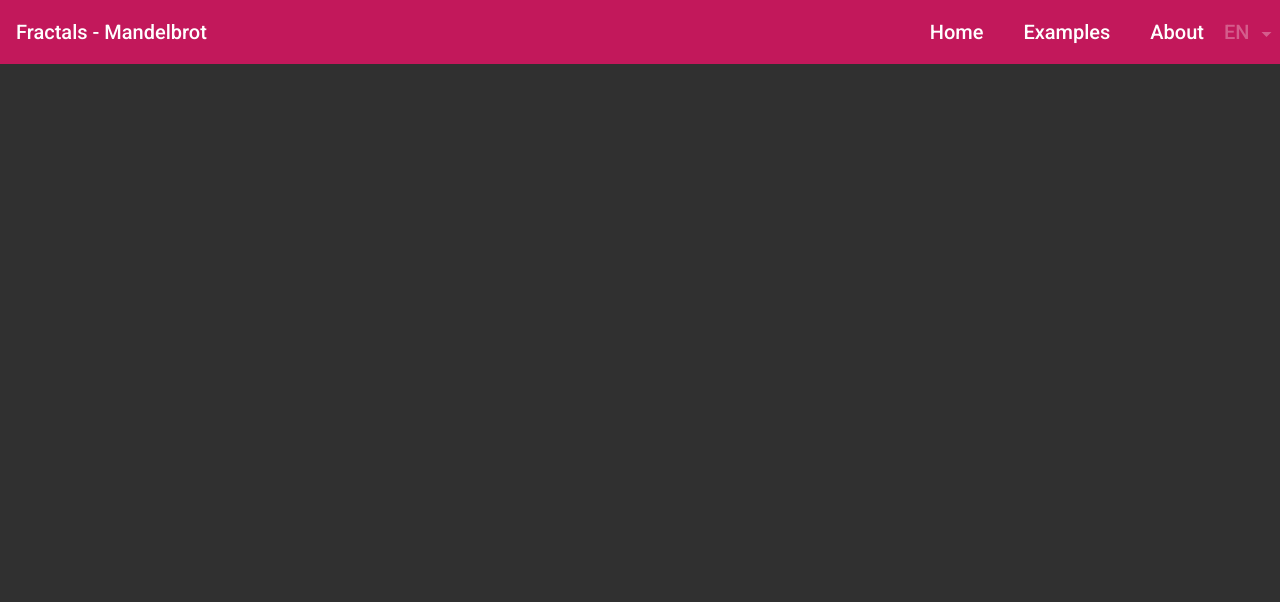
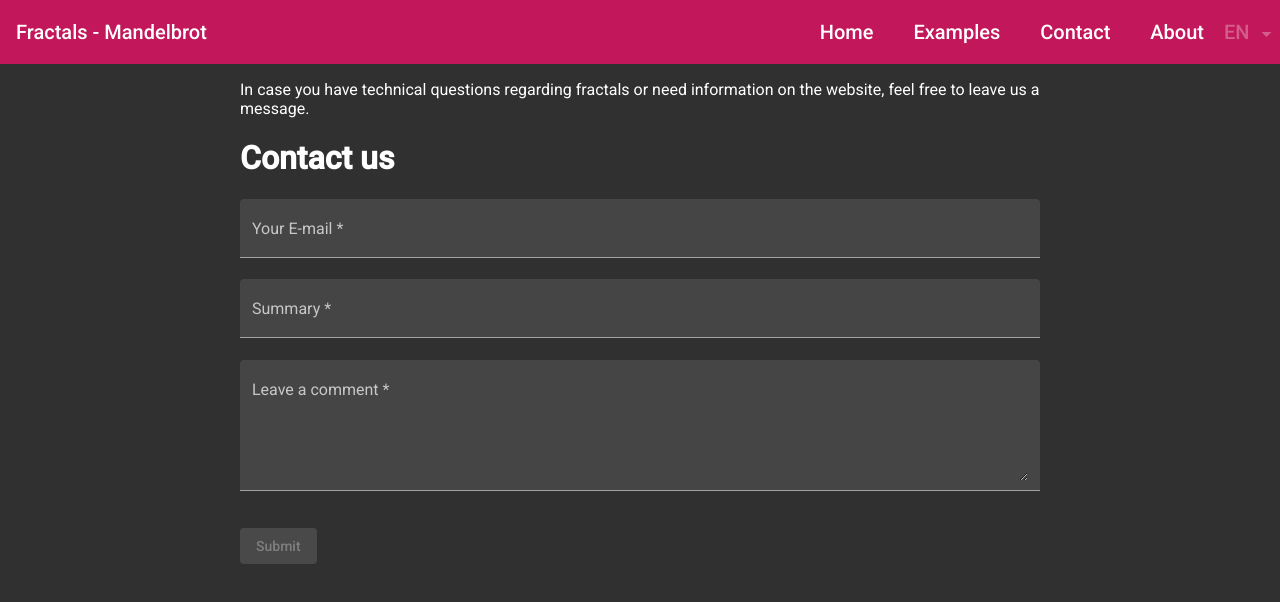
Before and after one commit to mstachl/fractals, an Angular app: page /contact in a window 1280 px wide. Before the commit this address led to /. Shown: the top 602 px of the page. Built offline with nearby package versions, Linux system fonts and the light colour scheme.

Commit message:
form and snackbar

```diff
--- /dev/null
+++ b/src/app/components/contact/contact.component.css
@@ -0,0 +1,3 @@
+.full-width-field {
+    width: 100%;
+}
--- /dev/null
+++ b/src/app/components/contact/contact.component.html
@@ -0,0 +1,17 @@
+<p>In case you have technical questions regarding fractals or need information on the website, feel free to leave us a message.</p>
+<h1>Contact us</h1>
+<form [formGroup]="contactForm" (ngSubmit)="onSubmit()">
+    <mat-form-field class="full-width-field" appearance="fill" >
+      <mat-label>Your E-mail</mat-label>
+      <input matInput formControlName="mail">
+    </mat-form-field >
+    <mat-form-field class="full-width-field" appearance="fill" >
+        <mat-label>Summary</mat-label>
+        <input matInput formControlName="summary">
+      </mat-form-field>
+    <mat-form-field class="full-width-field" appearance="fill">
+      <mat-label>Leave a comment</mat-label>
+      <textarea matInput placeholder="Your message" rows="5" formControlName="message"></textarea>
+    </mat-form-field>
+    <p><button mat-raised-button color="primary" type="submit" [disabled]="!contactForm.valid">Submit</button></p>
+  </form>
--- /dev/null
+++ b/src/app/components/contact/contact.component.ts
@@ -0,0 +1,36 @@
+import { Component, OnInit } from '@angular/core';
+import { FormBuilder, FormGroup, Validators } from '@angular/forms';
+import { MatSnackBar } from '@angular/material/snack-bar';
+
+@Component({
+  selector: 'app-contact',
+  templateUrl: './contact.component.html',
+  styleUrls: ['./contact.component.css']
+})
+export class ContactComponent implements OnInit {
+
+  contactForm: FormGroup;
+
+  constructor(private fb: FormBuilder, private _snackBar: MatSnackBar) {
+
+   }
+
+  ngOnInit(): void {
+    this.contactForm = this.fb.group({
+      mail: ["", [Validators.email, Validators.required]],
+      summary: ["", [Validators.required]],
+      message: ["", [Validators.required]],
+    })
+  }
+
+  onSubmit() {
+    this.openSnackBar("Thank you for your message", "X")
+  }
+
+  openSnackBar(message: string, action: string) {
+    this._snackBar.open(message, action, {
+      duration: 3000,
+    })
+  }
+
+}
--- a/src/app/components/navigation-wrapper/navigation-wrapper.component.ts
+++ b/src/app/components/navigation-wrapper/navigation-wrapper.component.ts
@@ -10,7 +10,7 @@ import { map, shareReplay } from 'rxjs/operators';
 })
 export class NavigationWrapperComponent {
 
-  toolbarItems = [{href: "/home", label: "Home"}, {href: "/examples", label: "Examples"}, {href:"/about-us", label: "About"}]
+  toolbarItems = [{href: "/home", label: "Home"}, {href: "/examples", label: "Examples"}, {href:"/contact", label: "Contact"}, {href:"/about-us", label: "About"}]
 
   isHandset$: Observable<boolean> = this.breakpointObserver.observe(Breakpoints.Handset)
     .pipe(
```
Also changed, not shown: src/app/app.module.ts (+7 -2 lines), 1 other file (tests, documents, lock files or other folders).
